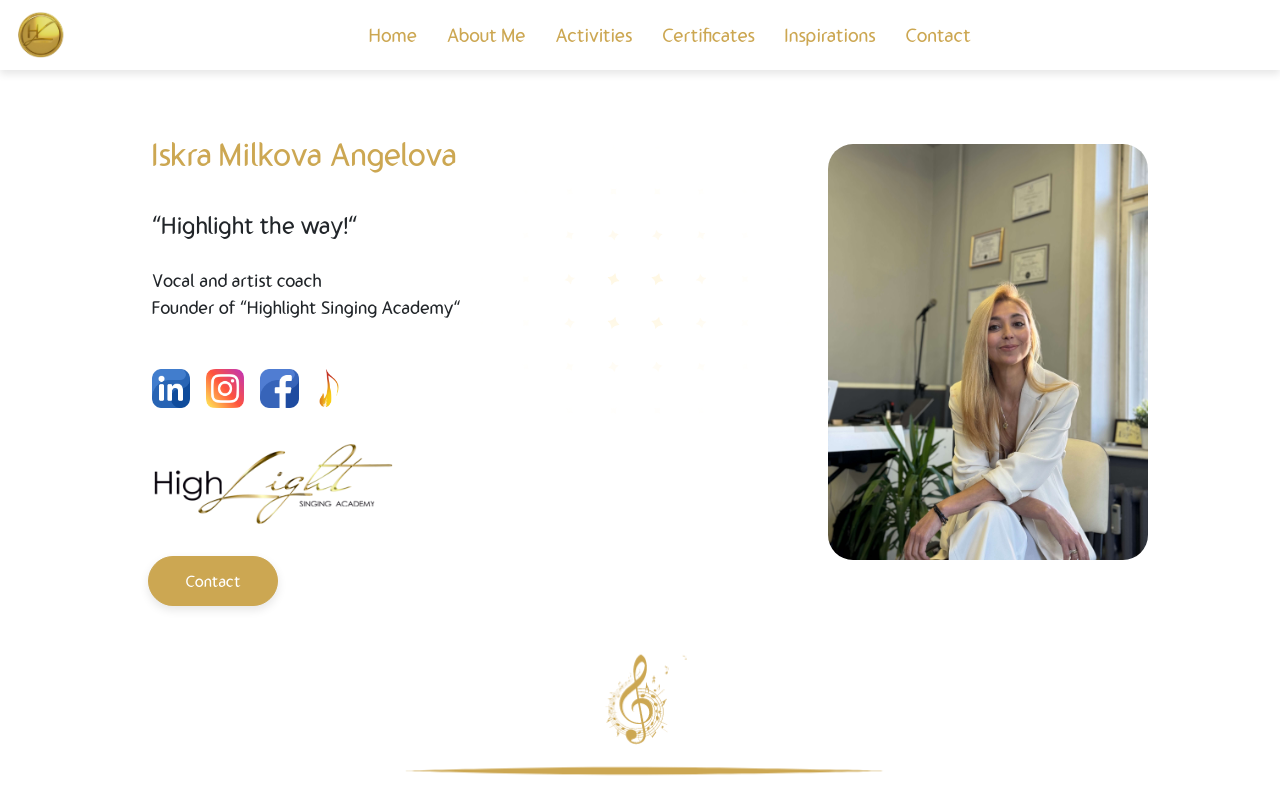
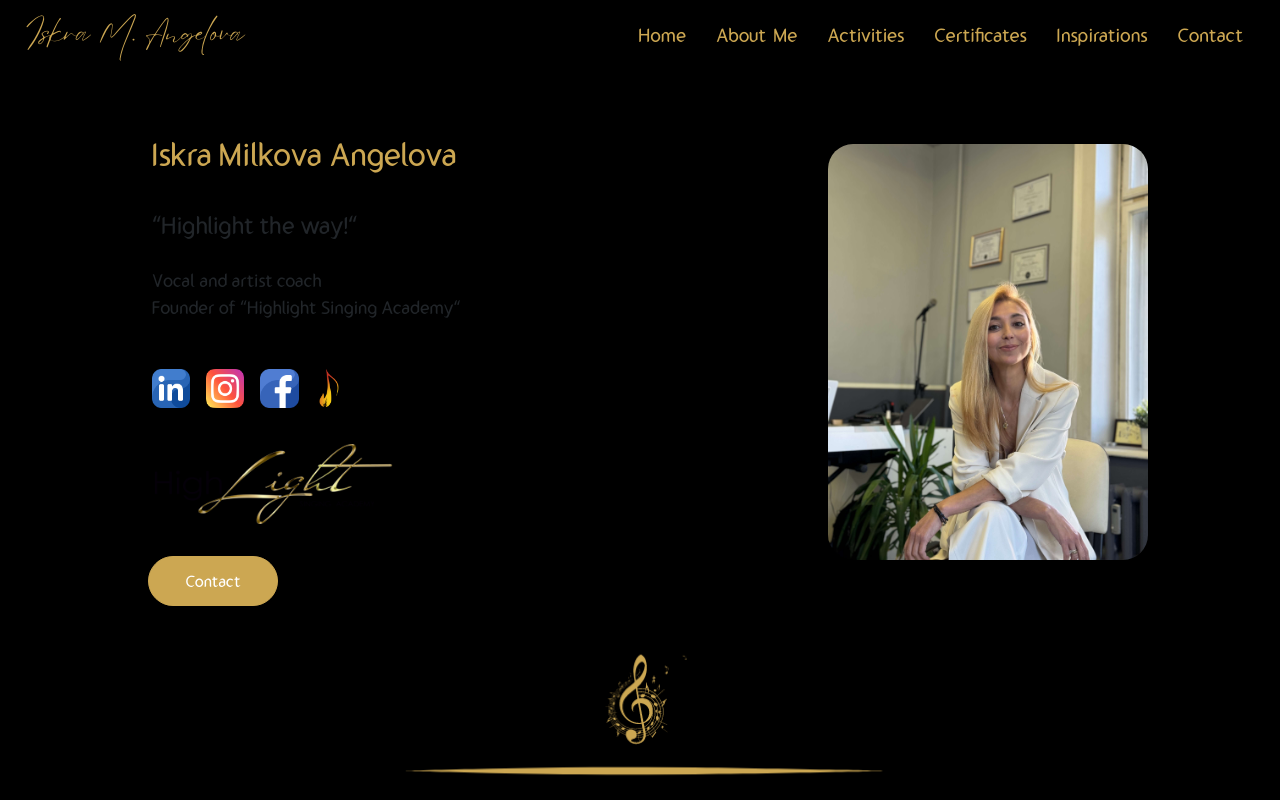
Before and after one commit to andrei-alexandrov/artist-portfolio, a Next.js app: page / in a window 1280 px wide. Shown: the top 800 px of the page. Built offline with nearby package versions, Linux system fonts and the light colour scheme.

Commit message:
Refined the Navbar, added artist name as logo with special font, overall minor adjustments

```diff
--- a/src/app/components/Navbar/Navbar.scss
+++ b/src/app/components/Navbar/Navbar.scss
@@ -6,70 +6,17 @@
   top: 0;
   left: 0;
   right: 0;
-  padding: 10px 20px;
-  //Delete to make it transparent to fit with the video content if it will be choosen
-  background-color: $black-color;
-  background-color: rgb(255, 255, 255);
-  height: 70px;
+  padding: 15px 25px;
+  z-index: 99;
   display: flex;
-  align-items: center;
-  box-shadow: 0 4px 8px rgba(0, 0, 0, 0.1);
-  z-index: 99;
+  justify-content: center;
 
-  .logo {
-    position: relative;
-    right: 8px;
-
-    &:hover {
-      cursor: pointer;
-    }
-  }
-
-  .navbar-content {
-    flex-grow: 1;
-    display: flex;
-    justify-content: center;
-
-    .navbar-menu {
-      list-style: none;
-      margin: 0;
-      padding: 0;
-      display: flex;
-      gap: 30px;
-
-      li {
-        position: relative;
-
-        a {
-          text-decoration: none;
-          font-size: 19px;
-          color: $main-color;
-
-          &:hover {
-            filter: brightness(1.1);
-            cursor: pointer;
-          }
-        }
-
-        &:after {
-          content: "";
-          position: absolute;
-          bottom: 0;
-          left: 0;
-          right: 0;
-          height: 2px;
-          background-color: $main-color;
-          transform: scaleX(0);
-          transform-origin: right;
-          transition: transform 0.3s ease;
-        }
-
-        &:hover:after {
-          transform: scaleX(1);
-          transform-origin: left;
-        }
-      }
-    }
+  .artist-special-name {
+    font-family: "EyeSome", sans-serif;
+    font-size: 20px;
+    color: $main-color;
+    text-decoration: none;
+    width: 100%;
   }
 
   .hamburger-menu {
@@ -122,30 +69,6 @@
       }
     }
 
-    nav {
-      ul {
-        list-style: none;
-        padding: 0;
-
-        li {
-          margin: 25px 0;
-
-          a {
-            color: $main-color;
-            text-decoration: none;
-            font-size: 18px;
-            font-weight: 500;
-            transition: color 0.3s ease, transform 0.3s ease;
-
-            &:hover {
-              color: $main-hover-color;
-              transform: translateX(5px);
-            }
-          }
-        }
-      }
-    }
-
     .sidebar-icons {
       position: absolute;
       bottom: 30px;
@@ -176,11 +99,105 @@
   }
 }
 
-@media (max-width: 564px) {
+@media (min-width: 414px) {
   .navbar-container {
-    .logo {
-      height: 56px;
-      width: 56px;
+    .artist-special-name {
+      font-size: 23px;
     }
   }
 }
+
+@media (min-width: 576px) {
+  .navbar-container {
+    .artist-special-name {
+      font-size: 26px;
+    }
+  }
+}
+
+@media (min-width: 768px) {
+  .navbar-container {
+    .artist-special-name {
+      font-size: 28px;
+    }
+  }
+}
+
+@media (min-width: 992px) {
+  .navbar-container {
+    height: 70px;
+    display: flex;
+    align-items: center;
+    background-color: black;
+
+    .artist-special-name {
+      &:hover {
+        filter: brightness(1.1);
+        cursor: pointer;
+      }
+    }
+
+    .navbar-content {
+      .navbar-menu {
+        list-style: none;
+        display: flex;
+        padding: 0;
+        margin: 0;
+        gap: 30px;
+
+        li {
+          position: relative;
+
+          a {
+            font-size: 19px;
+            color: $main-color;
+
+            &:hover {
+              filter: brightness(1.1);
+              cursor: pointer;
+            }
+
+            &.active {
+              text-decoration: none;
+            }
+          }
+
+          &:after {
+            content: "";
+            position: absolute;
+            bottom: 0;
+            left: 0;
+            right: 0;
+            height: 2px;
+            background-color: $main-color;
+            transform: scaleX(0);
+            transform-origin: right;
+            transition: transform 0.3s ease;
+          }
+
+          &:hover:after {
+            transform: scaleX(1);
+            transform-origin: left;
+          }
+        }
+      }
+    }
+  }
+}
+
+@media (min-width: 1300px) {
+  .navbar-container {
+    .artist-special-name {
+      position: absolute;
+      left: 2rem;
+      top: 50%;
+      transform: translateY(-50%);
+    }
+
+    .navbar-content {
+      flex-grow: 1;
+      display: flex;
+      justify-content: center;
+    }
+  }
+}
--- a/src/app/components/Navbar/Navbar.tsx
+++ b/src/app/components/Navbar/Navbar.tsx
@@ -3,11 +3,9 @@
 import { useState, useRef, useEffect } from "react";
 import { Container, Row, Col } from "react-bootstrap";
 import { Link } from "react-scroll";
-import Image from "next/image";
-
 import { FaLinkedin } from "react-icons/fa";
 import { FaInstagram, FaSquareFacebook } from "react-icons/fa6";
-import navbarLogo from "../../assets/icons/no-bg-logo.png";
+
 import "./Navbar.scss";
 
 const Navbar = () => {
@@ -41,30 +39,23 @@ const Navbar = () => {
   return (
     <div className="navbar-container">
       <Link
-        activeClass="active"
+        className="artist-special-name"
         to="intro"
         spy={true}
         smooth={true}
         duration={50}
         offset={-160}
       >
-        <Image
-          className="logo"
-          src={navbarLogo}
-          alt="logo"
-          width={60}
-          height={60}
-        />
+        Iskra M. Angelova
       </Link>
 
       <Container className="navbar-content">
         <Row>
-          <Col className="d-none d-md-flex justify-content-end">
+          <Col className="d-none d-lg-flex justify-content-end">
             <nav>
               <ul className="navbar-menu">
                 <li>
                   <Link
-                    activeClass="active"
                     to="intro"
                     spy={true}
                     smooth={true}
@@ -76,19 +67,17 @@ const Navbar = () => {
                 </li>
                 <li>
                   <Link
-                    activeClass="active"
                     to="about"
                     spy={true}
                     smooth={true}
                     duration={50}
                     offset={-95}
                   >
-                    About Me
+                    About&nbsp;Me
                   </Link>
                 </li>
                 <li>
                   <Link
-                    activeClass="active"
                     to="activities"
                     spy={true}
                     smooth={true}
@@ -100,7 +89,6 @@ const Navbar = () => {
                 </li>
                 <li>
                   <Link
-                    activeClass="active"
                     to="certificates"
                     spy={true}
                     smooth={true}
@@ -112,7 +100,6 @@ const Navbar = () => {
                 </li>
                 <li>
                   <Link
-                    activeClass="active"
                     to="inspirations"
                     spy={true}
                     smooth={true}
@@ -124,7 +111,6 @@ const Navbar = () => {
                 </li>
                 <li>
                   <Link
-                    activeClass="active"
                     to="contact"
                     spy={true}
                     smooth={true}
@@ -137,7 +123,7 @@ const Navbar = () => {
               </ul>
             </nav>
           </Col>
-          <Col className="d-flex d-md-none justify-content-end">
+          <Col className="d-flex d-lg-none justify-content-end">
             <button className="hamburger-menu" onClick={handleToggleSidebar}>
               &#9776;
             </button>
--- a/src/app/globals.scss
+++ b/src/app/globals.scss
@@ -7,6 +7,11 @@
   src: url("../../public/fonts/Gumela.ttf") format("truetype");
   font-weight: normal;
   font-style: normal;
+}
+
+@font-face {
+  font-family: "eyeSome";
+  src: url("../../public/fonts/Eyesome\ Script.otf") format("truetype");
 }
 
 * {
@@ -19,14 +24,9 @@ html,
 body {
   max-width: 100vw;
   overflow-x: hidden;
-  // background-color: $black-color;
-  // background-color: #030303;
-  background-color: rgb(255, 255, 255);
+  background-color: black;
   font-family: "Gumela", sans-serif;
   scroll-behavior: smooth;
-  // background-image: linear-gradient(to top, #080815, #010f1f, #011231, rgb(180, 175, 175));
-  // background: linear-gradient(360deg, hsla(206, 91%, 66%, 1) 0%, hsla(240, 45%, 6%, 1) 52%);
-  // background: linear-gradient(360deg, hsla(206, 91%, 66%, 1) 0%, hsla(240, 45%, 6%, 1) 40%);
 }
 
 ::-webkit-scrollbar {
--- a/src/app/page.tsx
+++ b/src/app/page.tsx
@@ -3,8 +3,8 @@ import Intro from "./pages/intro/Intro";
 import About from "./pages/about/About";
 import Activities from "./pages/activities/Activities";
 import Inspirations from "./pages/inspirations/Inspirations";
+import Certificates from "./pages/certificates/Certificates";
 import Contact from "./pages/contact/Contact";
-import Certificates from "./pages/certificates/Certificates";
 
 export default function Home() {
   return (
--- a/src/app/pages/intro/Intro.tsx
+++ b/src/app/pages/intro/Intro.tsx
@@ -33,7 +33,7 @@ const Intro = () => {
   return (
     <section id="intro">
       <div className="stars-container">
-        <Stars />
+        {/* <Stars /> */}
         {/* <video
           style={{
             objectFit: "cover",
```
Also changed, not shown: src/app/assets/people/inspirations/magardich.jpg (added), src/app/assets/people/inspirations/sanq.jpg (added).
